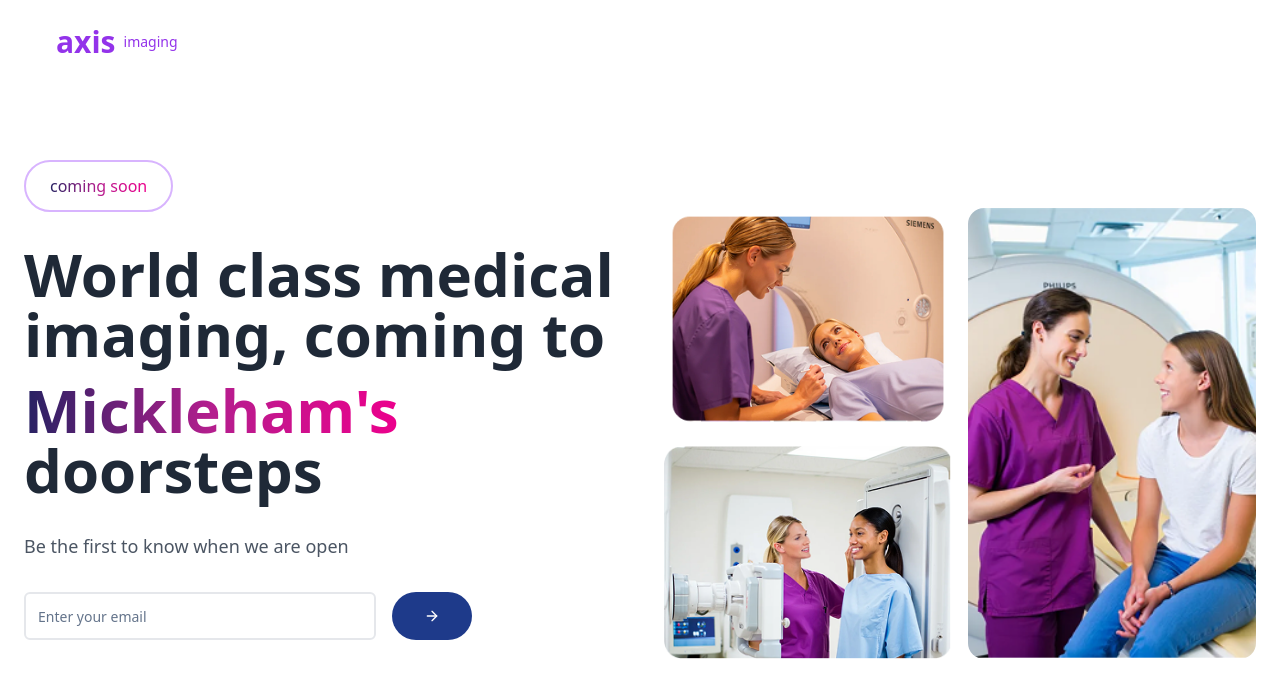
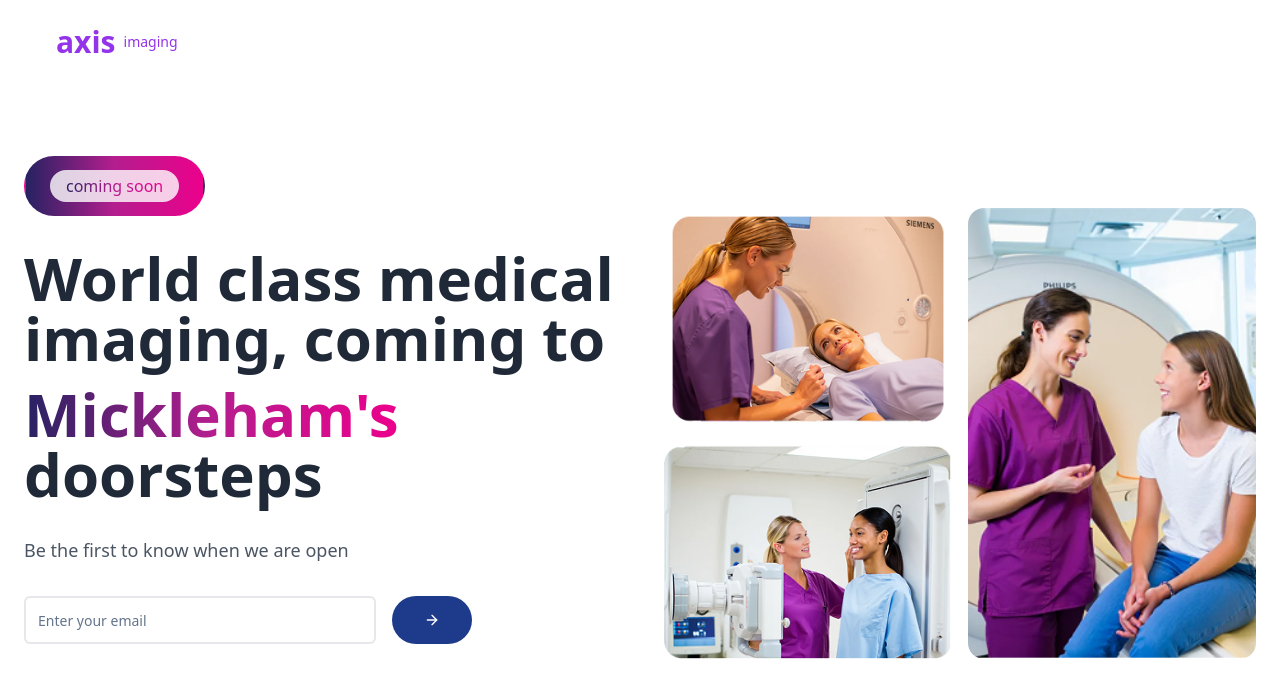
Before and after one commit to hasanaxis/stellar-web-launchpad-site, a React (Vite) app: page / in a window 1280 px wide. Shown: the top 698 px of the page. Built offline with nearby package versions, Linux system fonts and the light colour scheme.

Commit message:
Apply gradient to selected element
Apply the same gradient to the selected element.

```diff
--- a/src/components/HeroSection.tsx
+++ b/src/components/HeroSection.tsx
@@ -12,8 +12,10 @@ const HeroSection = () => {
           {/* Left content */}
           <div className="space-y-8 animate-fade-in">
             {/* Coming soon badge */}
-            <div className="inline-flex items-center px-6 py-3 rounded-full border-2 border-purple-300 bg-white/80 backdrop-blur-sm">
-              <span className="bg-gradient-to-r from-[#262262] via-[#B41E8E] to-[#EC008C] bg-clip-text text-transparent font-medium">coming soon</span>
+            <div className="inline-flex items-center px-6 py-3 rounded-full border-2 border-transparent bg-gradient-to-r from-[#262262] via-[#B41E8E] to-[#EC008C] p-[2px]">
+              <div className="bg-white/80 backdrop-blur-sm rounded-full px-4 py-1">
+                <span className="bg-gradient-to-r from-[#262262] via-[#B41E8E] to-[#EC008C] bg-clip-text text-transparent font-medium">coming soon</span>
+              </div>
             </div>
 
             {/* Main heading */}
```
